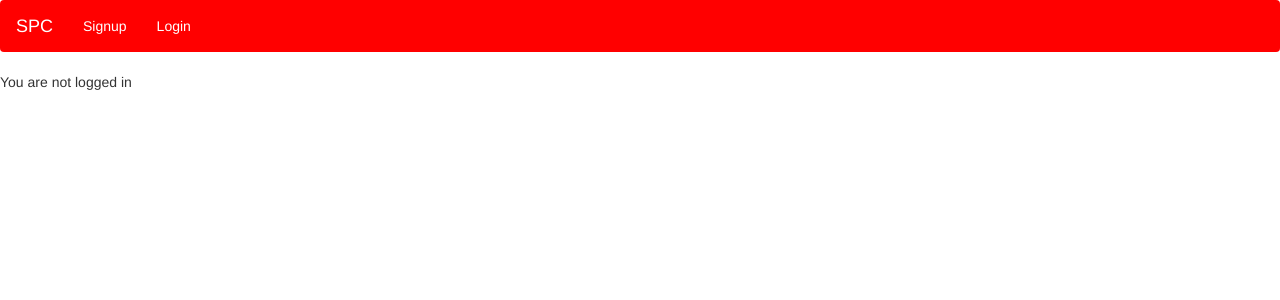
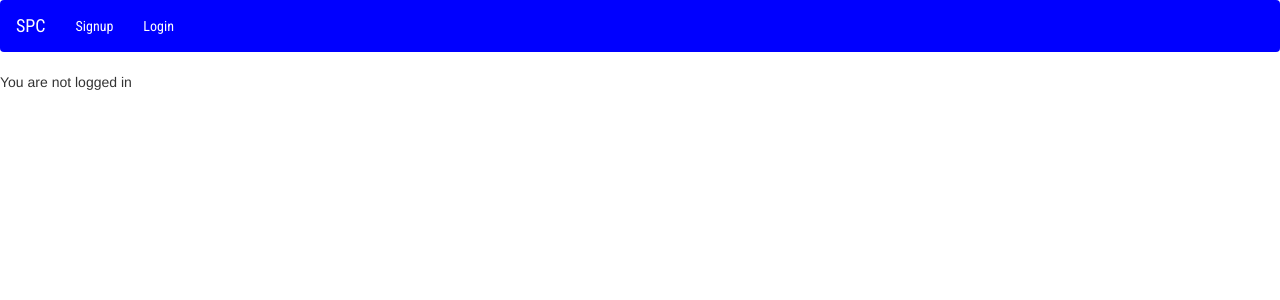
Before and after one commit to AnshKhurana/SPC, a Django app: page /home/ in a window 1280 px wide. Shown: the top 300 px of the page. Run offline with Django 3.2, Linux system fonts and the light colour scheme; some libraries are stand-ins or nearby versions.

Commit message:
some changes

```diff
--- a/Server/djangoserver/filedatabase/serializers.py
+++ b/Server/djangoserver/filedatabase/serializers.py
@@ -15,7 +15,6 @@ class FileSerializer(serializers.HyperlinkedModelSerializer):
 class UserSerializer(serializers.HyperlinkedModelSerializer):
     files = serializers.HyperlinkedRelatedField(many=True, view_name='filerecord-detail', read_only=True)
     password = serializers.CharField(write_only=True)
-    cur_active = serializers.BooleanField(default=0)
 
     class Meta:
         model = User
--- a/Server/djangoserver/filedatabase/static/filedatabase/mystyle.css
+++ b/Server/djangoserver/filedatabase/static/filedatabase/mystyle.css
@@ -1,10 +1,11 @@
 .navbar {
-	background-color: red;
+	background-color: blue;
 }
 
 .navbar a{
 	/* background-color: black; */
 	color: white;
+	font-family: 'Roboto Condensed' ;
 }
 
 .navbar .active {
--- a/Server/djangoserver/templates/base.html
+++ b/Server/djangoserver/templates/base.html
@@ -9,6 +9,7 @@
 <link href="{% static 'filedatabase/favicon.ico' %}" rel="icon" type="image/x-icon" />
 <!-- jQuery library -->
 <script src="https://ajax.googleapis.com/ajax/libs/jquery/3.3.1/jquery.min.js"></script>
+<link href="https://fonts.googleapis.com/css?family=Roboto+Condensed" rel="stylesheet">
 
 <!-- Latest compiled JavaScript -->
 <script src="https://maxcdn.bootstrapcdn.com/bootstrap/3.3.7/js/bootstrap.min.js"></script>
```
Also changed, not shown: Server/djangoserver/templates/files.html (+2 -2 lines).
